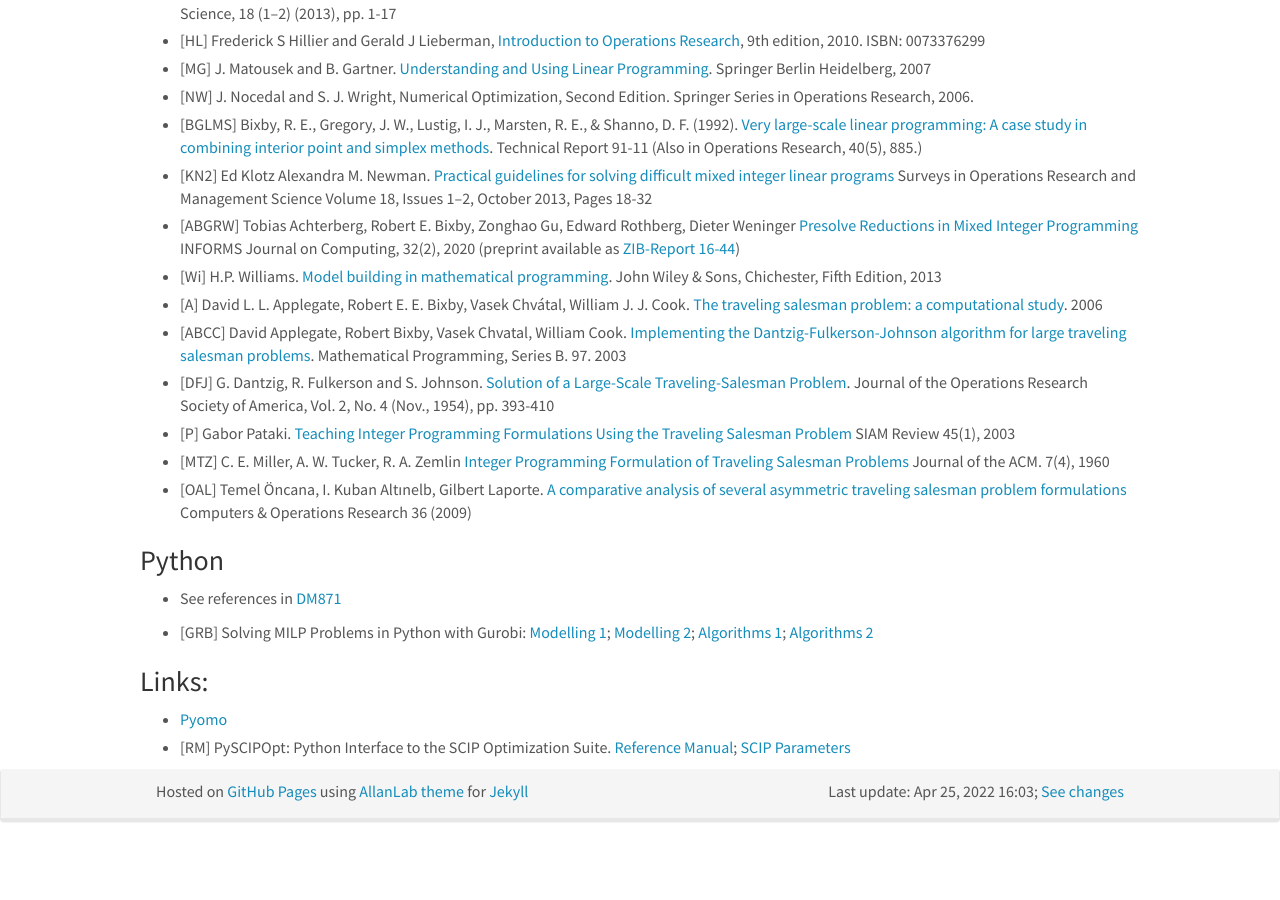
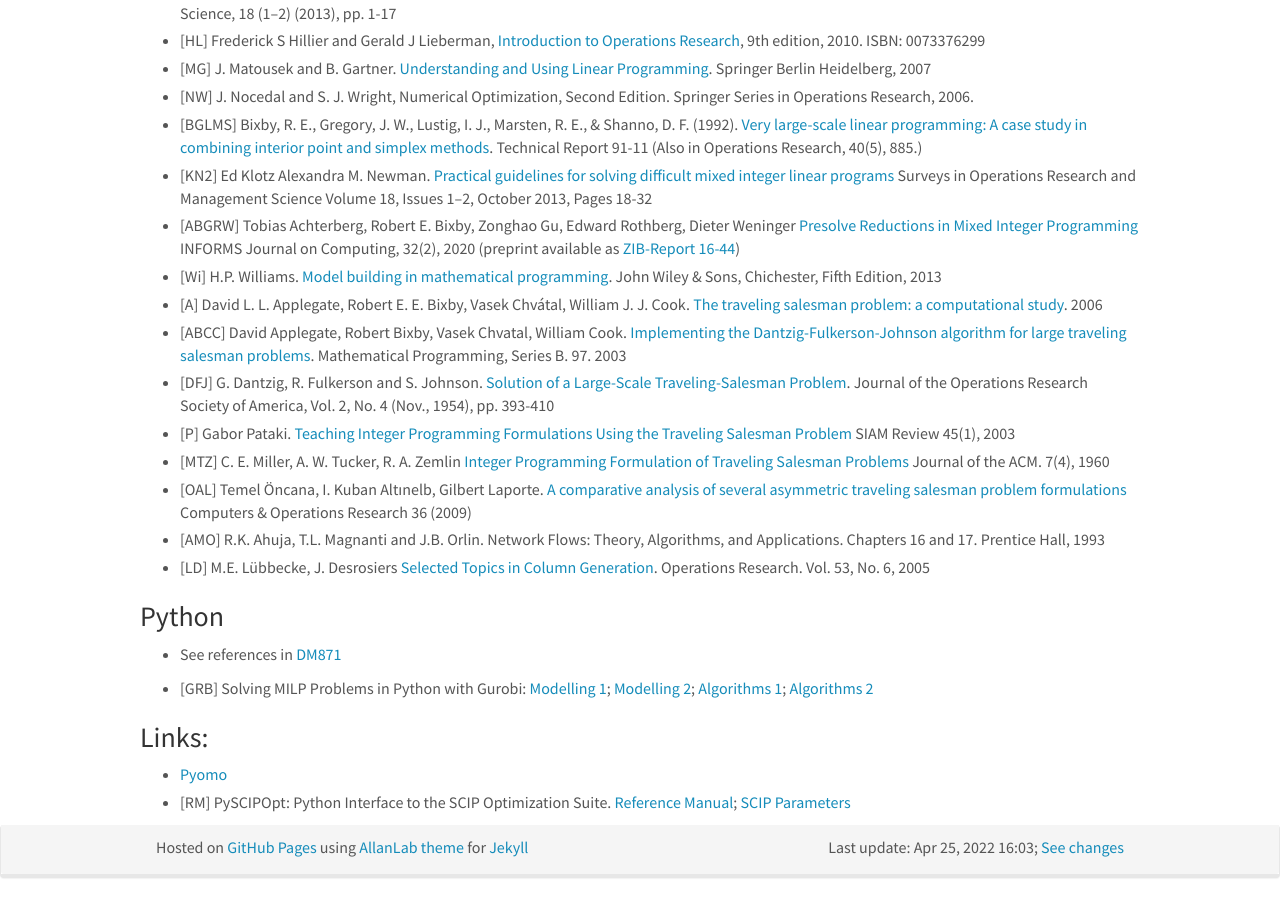
Before and after one commit to DM872/dm872.github.io, a Jekyll site: the page built from index.md, in a window 1280 px wide and 900 px high, scrolled down 1383 px. Built offline with Jekyll 4.4.1, drawn with Linux system fonts in a browser that asks for light colours; nearby versions of some CDN libraries; comment, search, counter and statistics services are not loaded; before the commit the page ends 2227 px from its top, so only the background shows below that.

Commit message:
added references

```diff
--- a/index.md
+++ b/index.md
@@ -173,8 +173,23 @@ w3.includeHTML();
   analysis of several asymmetric traveling salesman problem
   formulations](https://doi.org/10.1016/j.cor.2007.11.008) Computers & Operations Research 36 (2009)
 
+
+- [AMO] R.K. Ahuja, T.L. Magnanti and J.B. Orlin. Network Flows: Theory,
+  Algorithms, and Applications. Chapters 16 and 17. Prentice Hall, 1993
+
+
+- [LD] M.E. Lübbecke, J. Desrosiers [Selected Topics in Column
+  Generation](https://doi.org/10.1287/opre.1050.0234). Operations
+  Research. Vol. 53, No. 6, 2005
+
+
 <!--
 
+
+- [Fe] Feillet, D. [A tutorial on column generation and branch-and-price for
+  vehicle routing
+  problems](https://doi.org/10.1007/s10288-010-0130-z). 4OR-Q J Oper Res
+  (2010) 8: 407.
 
 - [Fi] M.L. Fisher. [The Lagrangian Relaxation Method for Solving Integer
   Programming
```
Also changed, not shown: other parts of index.md (+0 -12 lines).
